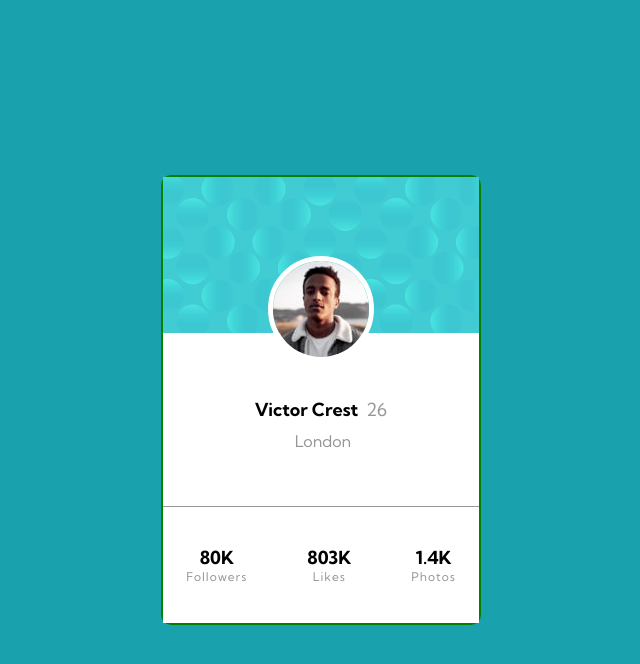
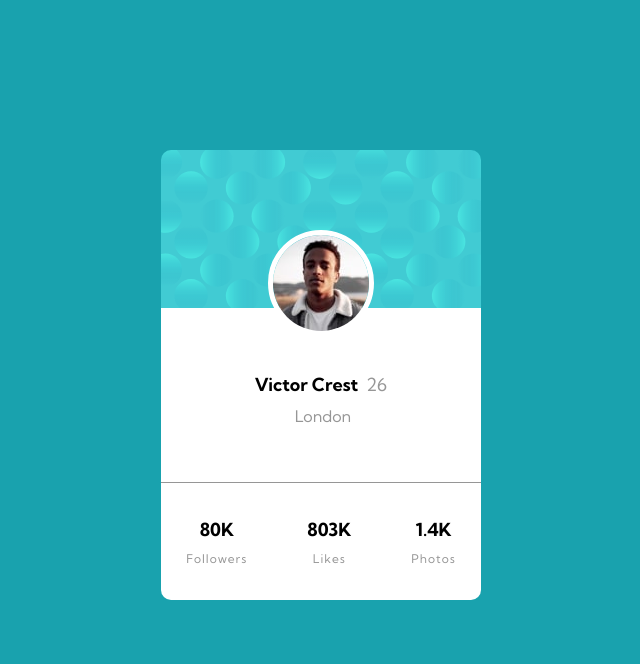
Before and after one commit to primeTanM/FrontEnd-Mentor-Challenges, a plain HTML site: page index.html in a window 1280 px wide. Shown: the whole page, without its empty margins (319-959 px from the left). Drawn offline with Linux system fonts and the light colour scheme.

Commit message:
cleaned code

```diff
--- a/styles.css
+++ b/styles.css
@@ -6,33 +6,26 @@
 
 body {
     background: hsl(185, 75%, 39%);
-
-    display: flex;
+    /* display: flex; */
     justify-content: center;
     align-items: center;
     height: 100vh;
 }
 
 
-/* hr {
-    color:hsl(0, 0%, 59%);
-} */
-
 .container {
     display: flex;
     flex-direction: column;
+    margin:auto;
+    margin-top:150px;
     align-items: center;
-    /* height: 55vh;
-    width: 25vw; */
     height: 450px;
     width: 25%;
-    border: 2px solid green;
-    border-radius: 10px 10px 10px 10px;
-    /* margin: 25vh auto 0; */
+    flex-shrink: 0;
 }
 
 .top {
-    /* border-radius: 10px 10px 0px 0px; */
+    border-radius: 10px 10px 0px 0px;
     height: 35%;
     width: 100%;
     background: url(/images/bg-pattern-card.svg);
@@ -46,27 +39,7 @@ img {
     margin-top: 25%;
     border-radius: 50%;
     border :5px solid white;
-
 }
-
-/* .above-image {
-    display: inline-block;
-    background: url(/images/bg-pattern-card.svg);
-    background-size: cover;
-}
-
-.above-image span {
-    display: block;
-    align-items: center;
-    border: 10px solid white;
-}
-
-.below-image {
-    position: relative;
-    z-index: -10;
-    display: inline-block;
-    background-color: white;
-} */
 
 
 .profile-photo {
@@ -79,7 +52,7 @@ img {
     height: 65%;
     width: 100%;
     background-color: white;
-    /* border-radius: 0 0 10px 10px; */
+    border-radius: 0 0 10px 10px;
 }
 
 .name {
@@ -128,6 +101,7 @@ img {
     font-family: 'Kumbh Sans', sans-serif;
     font-weight: 700;
     font-size: 18px;
+    padding-bottom: 10px;
 }
 
 .flexin-body {
@@ -137,8 +111,3 @@ img {
     letter-spacing: 1px;
 
 }
-
-@media (max-width: 1080px) {
-
-
-}
```
Also changed, not shown: index.html (+0 -12 lines).
